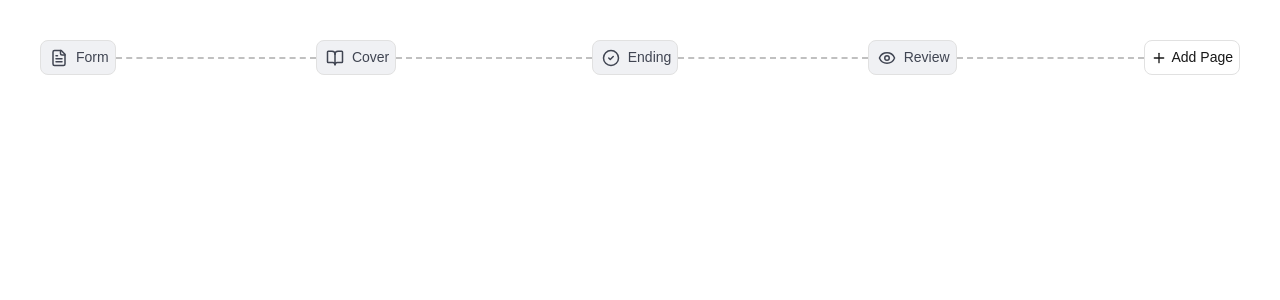
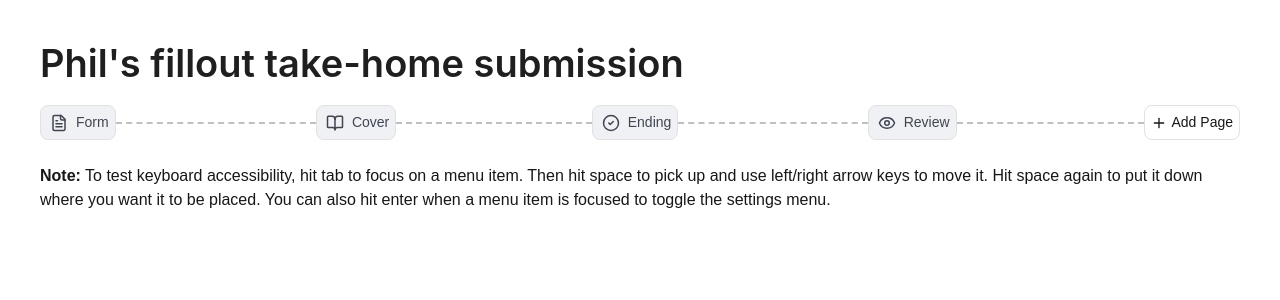
Before and after one commit to lihaojin/fillout-take-home, a Next.js app: page / in a window 1280 px wide. Shown: the top 300 px of the page. Built offline with nearby package versions, Linux system fonts and the light colour scheme.

Commit message:
feat: Add focus on add button

```diff
--- a/src/app/page.tsx
+++ b/src/app/page.tsx
@@ -1,11 +1,14 @@
 "use client";
 
 import { useState } from "react";
+import { Typography } from "antd";
 import FormPageMenu from "@/components/FormPageMenu/FormPageMenu";
 import {
   formOptionsMap,
   FormPagesConfig,
 } from "@/components/FormPageMenu/FormPageMenuTypes";
+
+const { Title } = Typography;
 
 const formPagesInitialState = Object.values(formOptionsMap)
   .slice(0, 4)
@@ -22,7 +25,15 @@ export default function Home() {
 
   return (
     <div className="p-10">
+      <Title>Phil&apos;s fillout take-home submission</Title>
       <FormPageMenu formPages={formPages} setFormPages={setFormPages} />
+      <p className="my-6">
+        <strong>Note:</strong> To test keyboard accessibility, hit tab to focus
+        on a menu item. Then hit space to pick up and use left/right arrow keys
+        to move it. Hit space again to put it down where you want it to be
+        placed. You can also hit enter when a menu item is focused to toggle the
+        settings menu.
+      </p>
     </div>
   );
 }
--- a/src/components/FormPageMenu/partials/AddButton.tsx
+++ b/src/components/FormPageMenu/partials/AddButton.tsx
@@ -23,7 +23,7 @@ const AddButton = ({
       isOpen={settingsOpen}
       onOpenChange={handleOpenChange}
     >
-      <button className="formpagemenu-add">
+      <button className="formpagemenu-add" tabIndex={0}>
         <PlusIcon size={16} />
         <span>Add Page</span>
       </button>
--- a/src/components/FormPageMenu/partials/MenuItem/MenuItem.tsx
+++ b/src/components/FormPageMenu/partials/MenuItem/MenuItem.tsx
@@ -48,6 +48,8 @@ const MenuItem = ({ pageConfig }: MenuItemProps) => {
   const handleKeyDown = (event: React.KeyboardEvent) => {
     if (event.key === "Enter") {
       setSettingsOpen(!settingsOpen);
+    } else if (event.key === "Escape") {
+      setSettingsOpen(false);
     }
 
     listeners?.onKeyDown?.(event);
--- a/src/components/FormPageMenu/partials/Separator/Separator.tsx
+++ b/src/components/FormPageMenu/partials/Separator/Separator.tsx
@@ -13,7 +13,9 @@ const Separator = ({
 }) => {
   const [isHovered, setIsHovered] = useState(false);
   const [menuOpen, setMenuOpen] = useState(false);
+  const [isFocused, setIsFocused] = useState(false);
   const isMouseDown = useMouseHold();
+  const buttonVisible = menuOpen || isHovered || isFocused;
 
   return (
     <div
@@ -26,7 +28,6 @@ const Separator = ({
       onMouseLeave={() => setIsHovered(false)}
     >
       <div className="separator-dashedline"></div>
-      {(menuOpen || isHovered) && (
       <NewFormOptions
         isOpen={menuOpen}
         onOpenChange={(newState) => setMenuOpen(newState)}
@@ -35,11 +36,16 @@ const Separator = ({
           setMenuOpen(false);
         }}
       >
-          <button className="separator-btn">
+        <button
+          className={`separator-btn ${
+            buttonVisible ? "opacity-100" : "opacity-0"
+          }`}
+          onFocus={() => setIsFocused(true)}
+          onBlur={() => setIsFocused(false)}
+        >
           <PlusCircle className="[&>circle]:stroke-[#E1E1E1] [&>circle]:fill-white w-6 h-6" />
         </button>
       </NewFormOptions>
-      )}
     </div>
   );
 };
```
Lines whose indentation alone changed are shown as unchanged.
